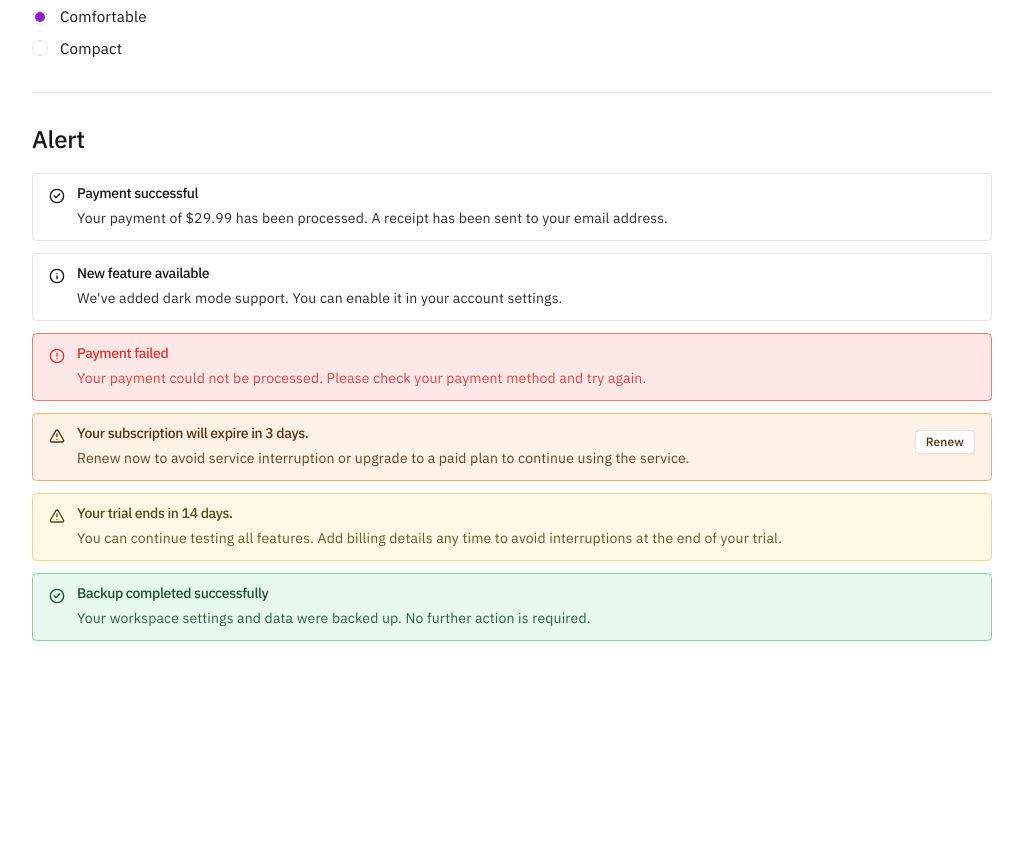
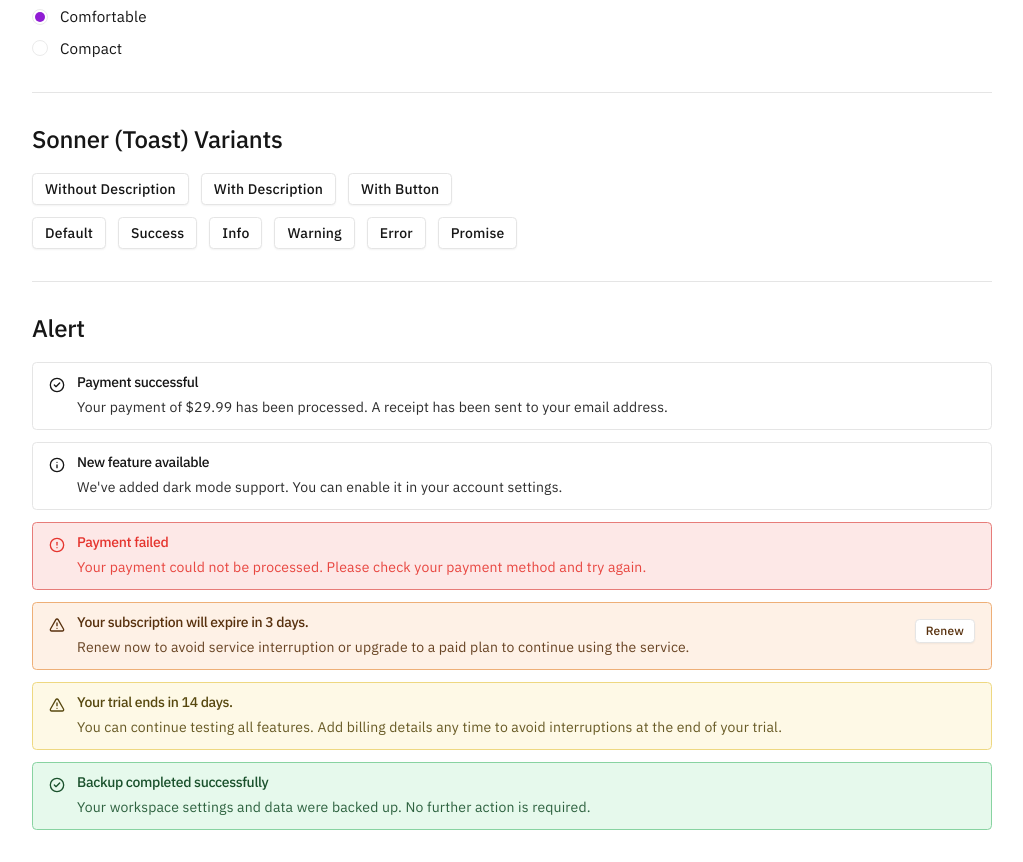
Before and after one commit to arko-vunet/vuds-x, a React (Vite) app: page /trial in a window 1280 px wide. Shown: the part 1880-2742 px from the top of the page, without its empty margins (128-1151 px from the left). Before the commit the page ends 2553 px from the top, so only its background shows below. Built offline with nearby package versions, Linux system fonts and the light colour scheme.

Commit message:
feat(ui): add sonner (toast)

```diff
--- a/package.json
+++ b/package.json
@@ -30,6 +30,7 @@
     "react-router-dom": "^7.13.2",
     "remark-gfm": "^4.0.1",
     "shadcn": "^4.0.8",
+    "sonner": "^2.0.7",
     "tailwind-merge": "^3.5.0",
     "tailwindcss": "^4.2.1",
     "tw-animate-css": "^1.4.0"
--- /dev/null
+++ b/src/components/ui/sonner.tsx
@@ -0,0 +1,33 @@
+import { Toaster as Sonner, type ToasterProps } from "sonner"
+import { AlertCircle, AlertTriangle, CheckCircle2, Info } from "lucide-react"
+
+import { Spinner } from "@/components/ui/spinner"
+
+function Toaster(props: ToasterProps) {
+  return (
+    <Sonner
+      icons={{
+        success: <CheckCircle2 className="size-4" />,
+        info: <Info className="size-4" />,
+        warning: <AlertTriangle className="size-4" />,
+        error: <AlertCircle className="size-4" />,
+        loading: <Spinner />,
+      }}
+      toastOptions={{
+        actionButtonStyle: {
+          background: "var(--primary)",
+          color: "var(--primary-foreground)",
+          border: "1px solid var(--primary)",
+          borderRadius: "var(--radius-sm)",
+          height: "24px",
+          paddingInline: "10px",
+          fontSize: "12px",
+          fontWeight: 500,
+        },
+      }}
+      {...props}
+    />
+  )
+}
+
+export { Toaster }
--- a/src/main.tsx
+++ b/src/main.tsx
@@ -8,6 +8,7 @@ import './index.css'
 import App from './App.tsx'
 import ChangelogPage from './pages/changelog.tsx'
 import TrialPage from './pages/trial.tsx'
+import { Toaster } from './components/ui/sonner.tsx'
 
 createRoot(document.getElementById('root')!).render(
   <StrictMode>
@@ -17,6 +18,7 @@ createRoot(document.getElementById('root')!).render(
         <Route path="/trial" element={<TrialPage />} />
         <Route path="/changelog" element={<ChangelogPage />} />
       </Routes>
+      <Toaster richColors position="top-right" />
     </BrowserRouter>
   </StrictMode>,
 )
--- a/src/pages/trial.tsx
+++ b/src/pages/trial.tsx
@@ -24,6 +24,7 @@ import {
 import { Checkbox } from "@/components/ui/checkbox";
 import { RadioGroup, RadioGroupItem } from "@/components/ui/radio-group";
 import { Spinner } from "@/components/ui/spinner";
+import { toast } from "sonner";
 import {
   ArrowUpRight,
   BadgeCheck,
@@ -65,6 +66,12 @@ const badgeVariants = [
 
 function toTitleCase(value: string) {
   return value.charAt(0).toUpperCase() + value.slice(1);
+}
+
+function wait(ms: number) {
+  return new Promise((resolve) => {
+    window.setTimeout(resolve, ms);
+  });
 }
 
 export default function TrialPage() {
@@ -517,6 +524,86 @@ export default function TrialPage() {
         <hr />
 
         <div style={{ display: "grid", gap: "0.75rem" }}>
+          <h2>Sonner (Toast) Variants</h2>
+          <div style={{ display: "flex", gap: "0.75rem", flexWrap: "wrap" }}>
+            <Button
+              variant="outline"
+              onClick={() => {
+                toast("Saved successfully.");
+              }}
+            >
+              Without Description
+            </Button>
+            <Button
+              variant="outline"
+              onClick={() => {
+                toast("Saved successfully.", {
+                  description: "Your changes are now live.",
+                });
+              }}
+            >
+              With Description
+            </Button>
+            <Button
+              variant="outline"
+              onClick={() => {
+                toast("Saved successfully.", {
+                  description: "Your changes are now live.",
+                  action: {
+                    label: "Undo",
+                    onClick: () => {
+                      toast.info("Changes restored.");
+                    },
+                  },
+                });
+              }}
+            >
+              With Button
+            </Button>
+          </div>
+          <div style={{ display: "flex", gap: "0.75rem", flexWrap: "wrap" }}>
+            <Button variant="outline" onClick={() => toast("Default toast")}>
+              Default
+            </Button>
+            <Button
+              variant="outline"
+              onClick={() => toast.success("Success toast")}
+            >
+              Success
+            </Button>
+            <Button variant="outline" onClick={() => toast.info("Info toast")}>
+              Info
+            </Button>
+            <Button
+              variant="outline"
+              onClick={() => toast.warning("Warning toast")}
+            >
+              Warning
+            </Button>
+            <Button
+              variant="outline"
+              onClick={() => toast.error("Error toast")}
+            >
+              Error
+            </Button>
+            <Button
+              variant="outline"
+              onClick={() => {
+                toast.promise(wait(1500), {
+                  loading: "Saving...",
+                  success: "Saved",
+                  error: "Could not save",
+                });
+              }}
+            >
+              Promise
+            </Button>
+          </div>
+        </div>
+
+        <hr />
+
+        <div style={{ display: "grid", gap: "0.75rem" }}>
           <h2>Alert</h2>
           <div style={{ display: "grid", gap: "0.75rem" }}>
             <Alert>
```
Also changed, not shown: src/content/changelog.md, 1 other file (tests, documents, lock files or other folders).
